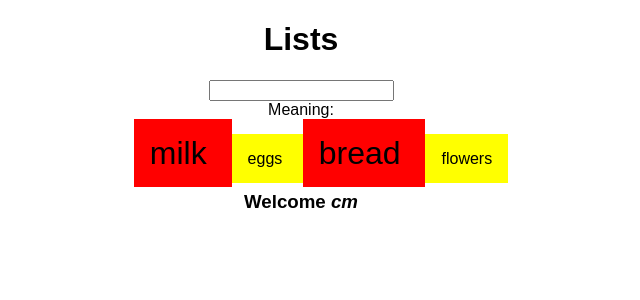
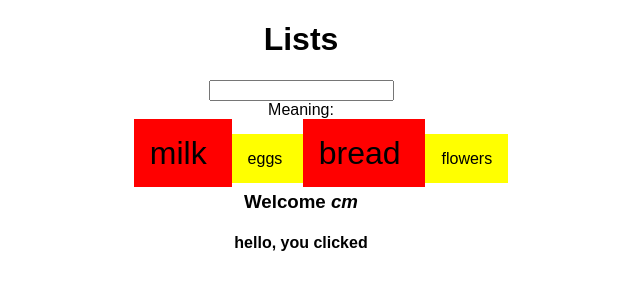
Before and after one commit to pnchinmay/emoji-interpreter, a React (Create React App) app: page / in a window 1280 px wide. Shown: the top 300 px of the page, without its empty margins (339-979 px from the left). Built offline with nearby package versions, Linux system fonts and the light colour scheme.

Commit message:
Add useState for shoppingList items and updated in the view

```diff
--- a/src/App.js
+++ b/src/App.js
@@ -22,6 +22,7 @@ var loggedIn = true;
 export default function App() {
   // var [emoji, setEmoji] = useState("");
   var [meaning, setMeaning] = useState("");
+  var [item, setItem] = useState("");
 
   function inputHandler(event) {
     var usrInput = event.target.value;
@@ -51,8 +52,7 @@ export default function App() {
   }
 
   function listItemHandler(item) {
-    console.log(item + " clicked");
-
+    setItem(item);
   }
 
 
@@ -76,6 +76,7 @@ export default function App() {
       </ol>
 
       <h3>Welcome {userMessage()}</h3>
+      <h4>hello, you clicked {item}</h4>
     </div>
   );
 }
```
